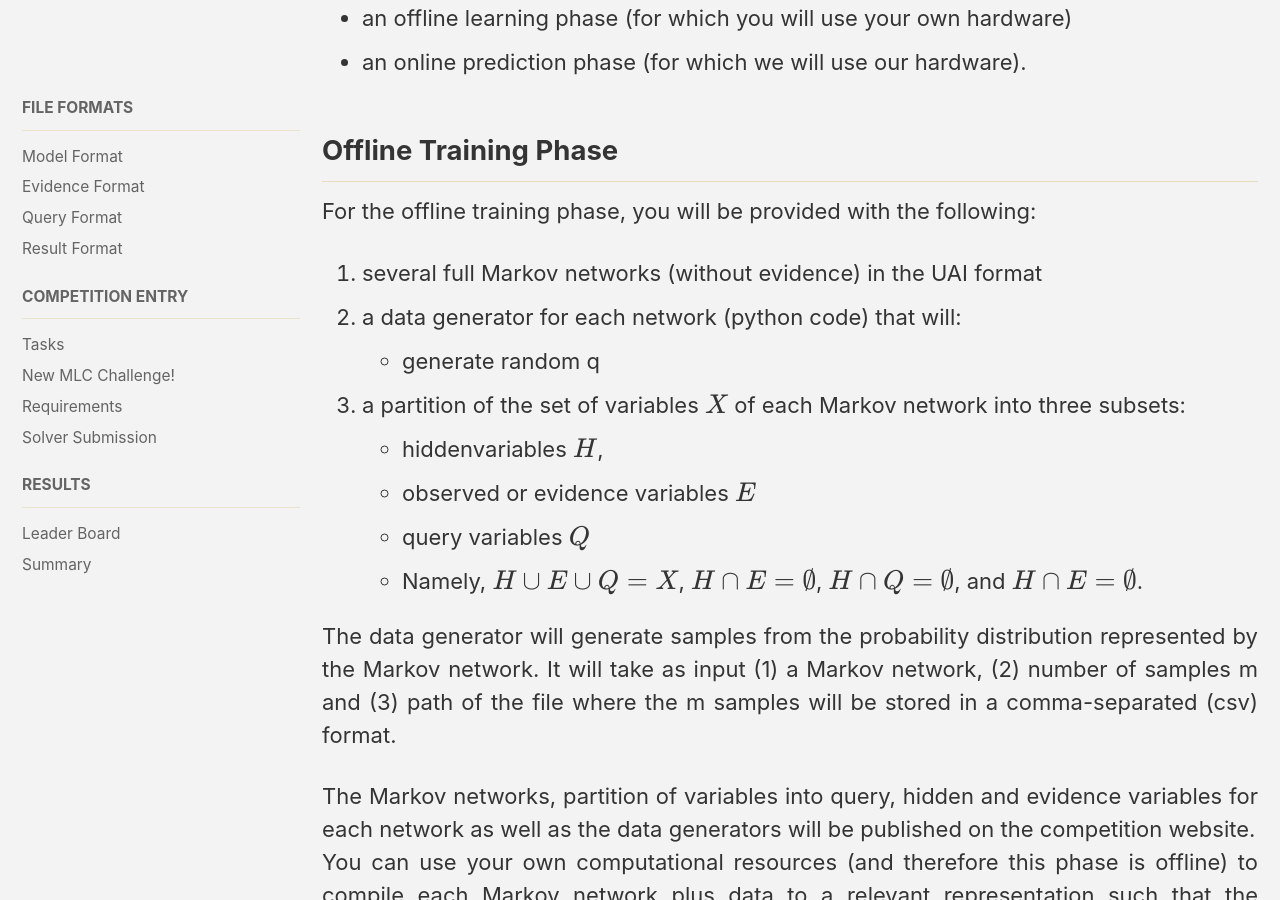
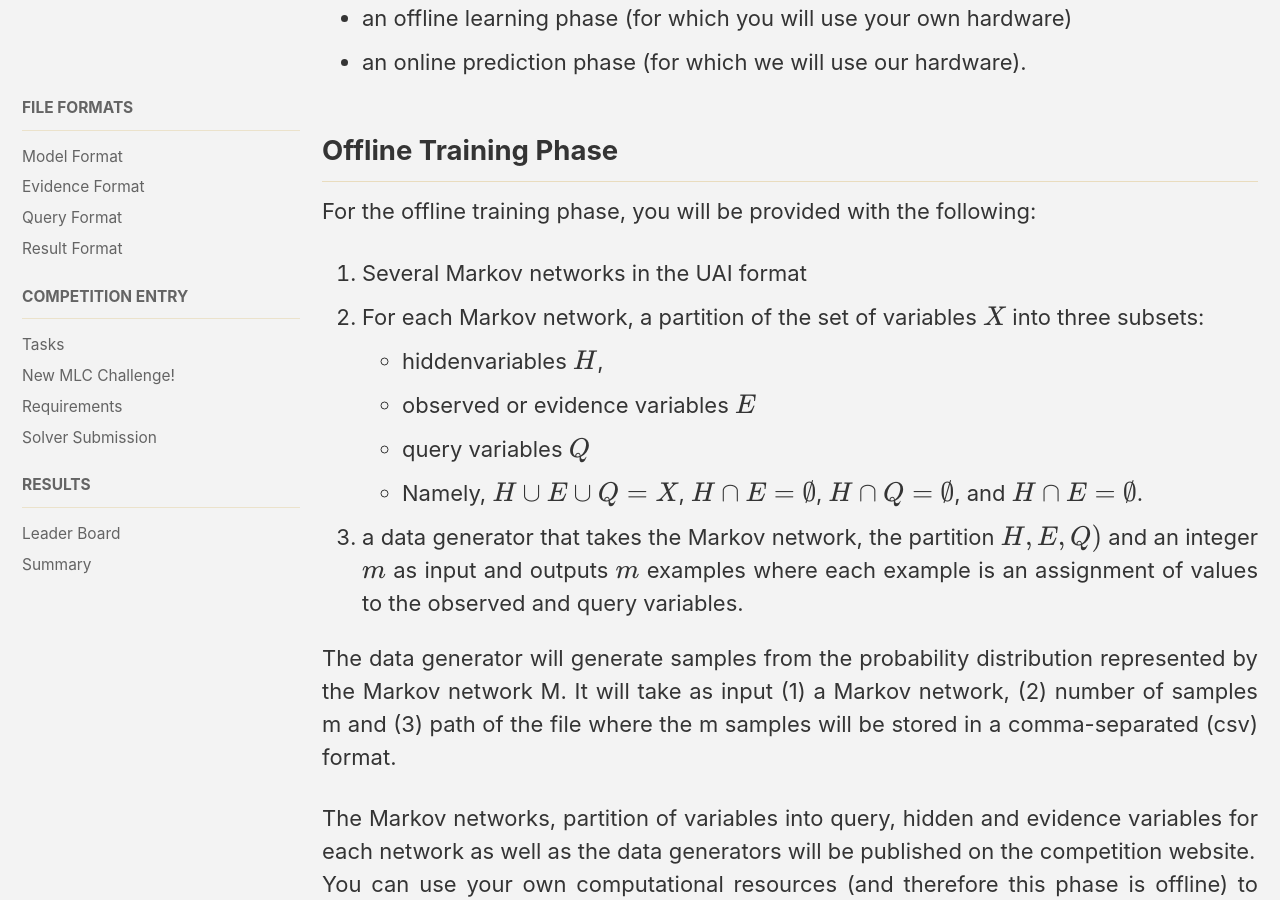
Before and after one commit to vibhavg1/uai-competition-dev, a Jekyll site: the page built from _pages/root/competition-entry/new-mlc-challenge.md, in a window 1280 px wide and 900 px high, scrolled down 263 px. Built offline with Jekyll 4.4.1, drawn with Linux system fonts in a browser that asks for light colours; cached includes are drawn as plain includes; formulas are drawn with MathJax 3.

Commit message:
Update new-mlc-challenge.md

```diff
--- a/_pages/root/competition-entry/new-mlc-challenge.md
+++ b/_pages/root/competition-entry/new-mlc-challenge.md
@@ -13,17 +13,16 @@ This challenge will have two phases:
 ## Offline Training Phase
 
 For the offline training phase, you will be provided with the following:
-1. several full Markov networks (without evidence) in the UAI format
-2. a data generator for each network (python code) that will:
-  * generate random q
-4. a partition of the set of variables \\(X\\) of each Markov network into three subsets:
+1. Several Markov networks in the UAI format
+2. For each Markov network, a partition of the set of variables \\(X\\) into three subsets:
   * hiddenvariables \\(H\\),
   * observed or evidence variables \\(E\\)
   * query variables \\(Q\\)
   * Namely, \\(H \\cup E \\cup Q = X\\), \\(H \\cap E = \\emptyset\\), \\(H \\cap Q = \\emptyset\\), and \\(H \\cap E = \\emptyset\\).
+3. a data generator that takes the Markov network, the partition \\(H,E,Q)\\) and an integer \\(m\\) as input and outputs \\(m\\) examples where each example is an assignment of values to the observed and query variables.
 
 The data generator will generate samples from the probability distribution represented by the
-Markov network. It will take as input (1) a Markov network, (2) number of samples m and (3)
+Markov network M. It will take as input (1) a Markov network, (2) number of samples m and (3)
 path of the file where the m samples will be stored in a comma-separated (csv) format.
 
 The Markov networks, partition of variables into query, hidden and evidence variables for each
```
